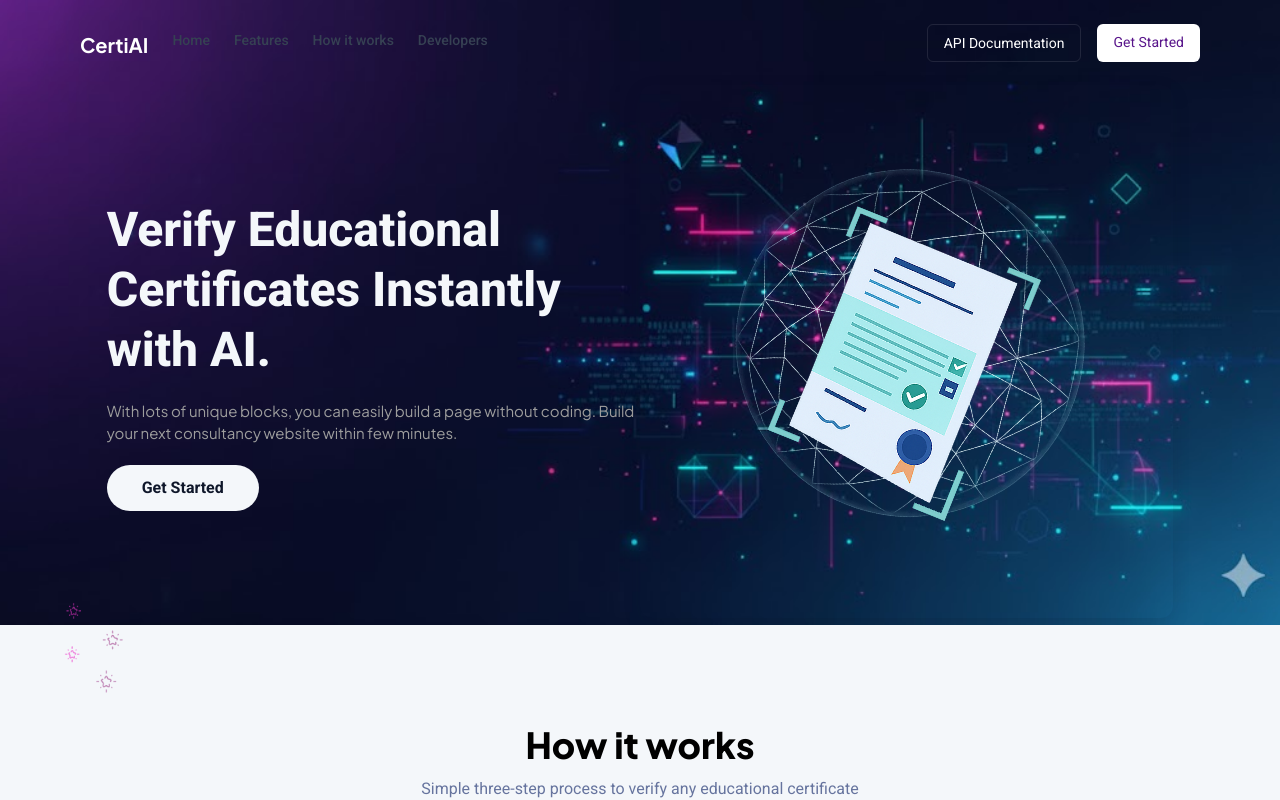
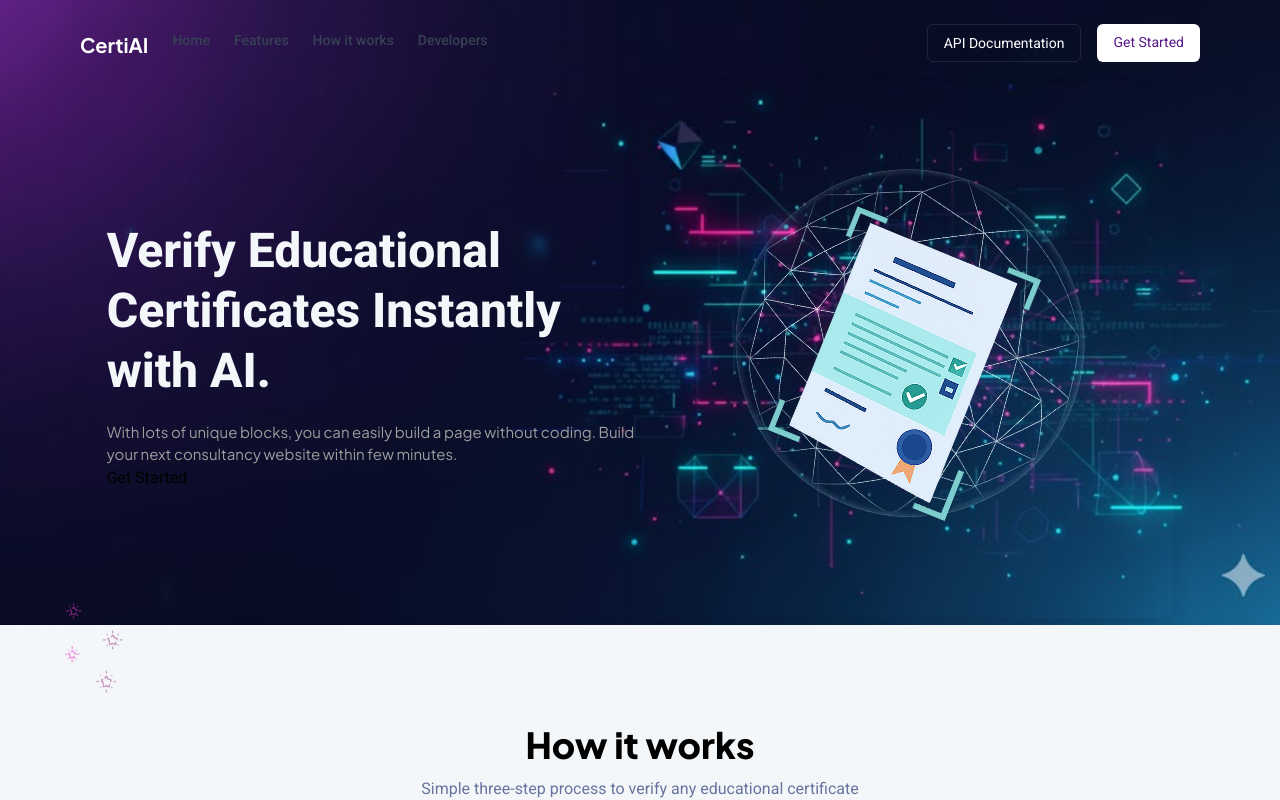
Before and after one commit to TechProoo/certiAi, a React (Vite) app: page / in a window 1280 px wide. Shown: the top 800 px of the page. Built offline with nearby package versions, Linux system fonts and the light colour scheme; a web font is replaced by a local one.

Commit message:
Fixed deployment issue

```diff
--- a/src/Components/Hero.tsx
+++ b/src/Components/Hero.tsx
@@ -1,3 +1,4 @@
+import { Link } from "react-router-dom";
 import Image from "../assets/hero_img.png";
 import Navbar from "./Navbar";
 
@@ -14,7 +15,9 @@ const Hero = () => {
             With lots of unique blocks, you can easily build a page without
             coding. Build your next consultancy website within few minutes.
           </p>
-          <button className="mt-5">Get Started</button>
+          <Link to={"signup"} className="mt-5">
+            Get Started
+          </Link>
         </div>
         <div className="hero_right">
           <div className="hero_img">
--- a/src/Components/Who.tsx
+++ b/src/Components/Who.tsx
@@ -4,6 +4,7 @@ import Star1 from "../assets/one.png";
 import Star2 from "../assets/two.png";
 import Star3 from "../assets/three.png";
 import Star4 from "../assets/four.png";
+import { Link } from "react-router-dom";
 
 const Who = () => {
   return (
@@ -85,7 +86,9 @@ const Who = () => {
                 whileHover={{ scale: 1.03 }}
                 transition={{ type: "spring", stiffness: 300 }}
               >
-                <span className="font-medium">Get Started</span>
+                <Link to={"signup"} className="font-medium">
+                  Get Started
+                </Link>
                 <MoveRight className="ml-3" size={20} />
               </motion.a>
 
--- a/src/Pages/auth/ResetPassword.tsx
+++ b/src/Pages/auth/ResetPassword.tsx
@@ -1,11 +1,11 @@
 import React, { useState } from "react";
-import { useSearchParams, useNavigate } from "react-router-dom";
+import { useNavigate } from "react-router-dom";
 import ImageArt from "../../assets/signup_img.png";
 import { Eye, EyeOff } from "lucide-react";
 
 const ResetPassword: React.FC = () => {
-  const [searchParams] = useSearchParams();
-  const email = searchParams.get("email") || "";
+  //   const [searchParams] = useSearchParams();
+  //   const email = searchParams.get("email") || "";
   const navigate = useNavigate();
 
   const [password, setPassword] = useState("");
```
